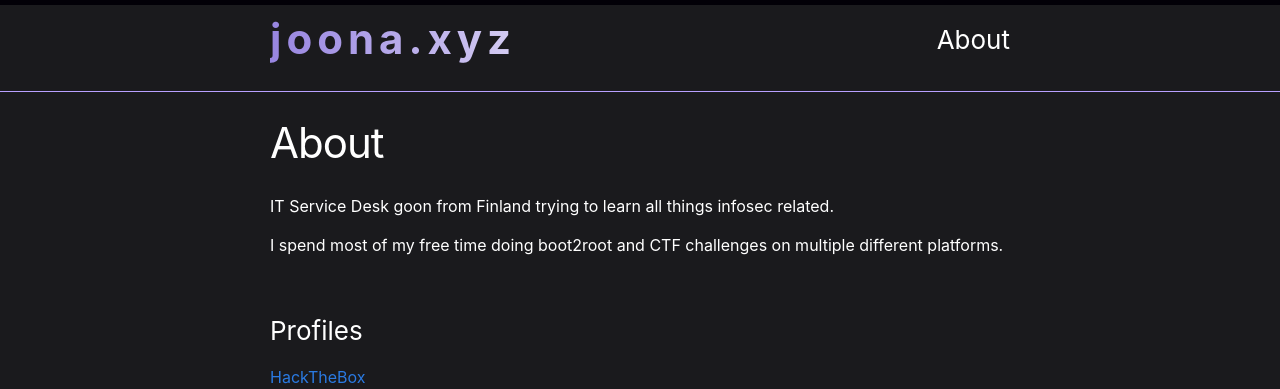
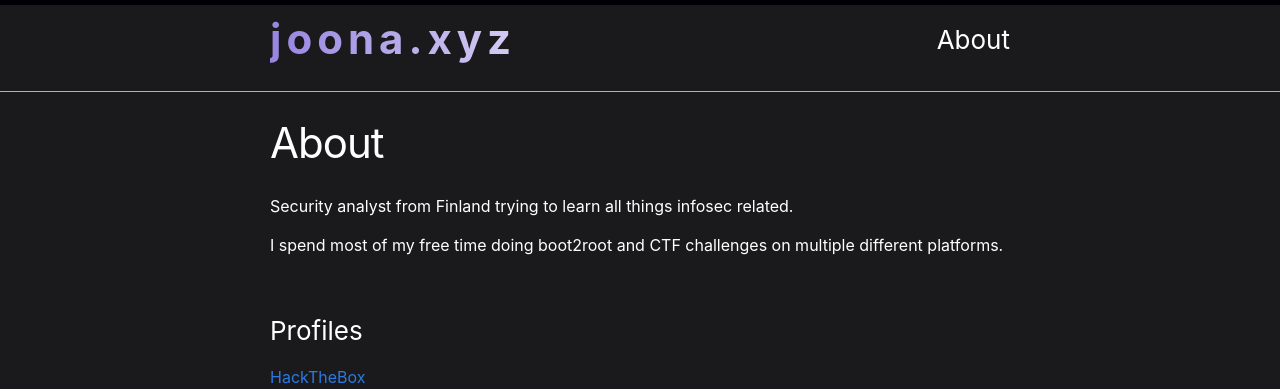
Before and after one commit to joonaxyz/joonaxyz.github.io, a Jekyll site: the page built from about.md, in a window 1280 px wide. Shown: the top 389 px of the page. Built offline with Jekyll 4.4.1, drawn with Linux system fonts in a browser that asks for light colours.

Commit message:
Update about.md

```diff
--- a/about.md
+++ b/about.md
@@ -4,7 +4,7 @@ title: About
 permalink: /about/
 ---
 
-IT Service Desk goon from Finland trying to learn all things infosec related.
+Security analyst from Finland trying to learn all things infosec related.
 
 I spend most of my free time doing boot2root and CTF challenges on multiple different platforms.
 
```
